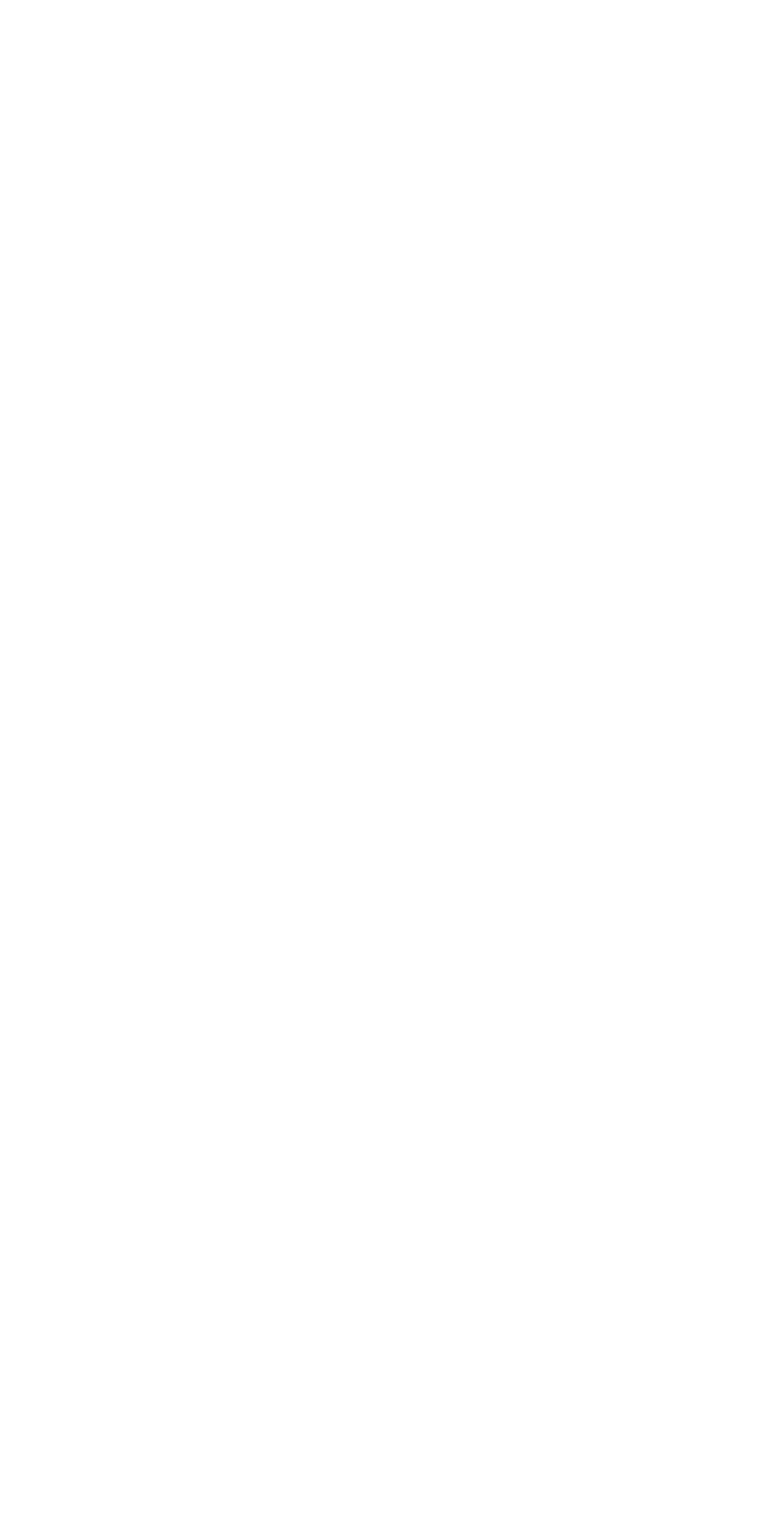
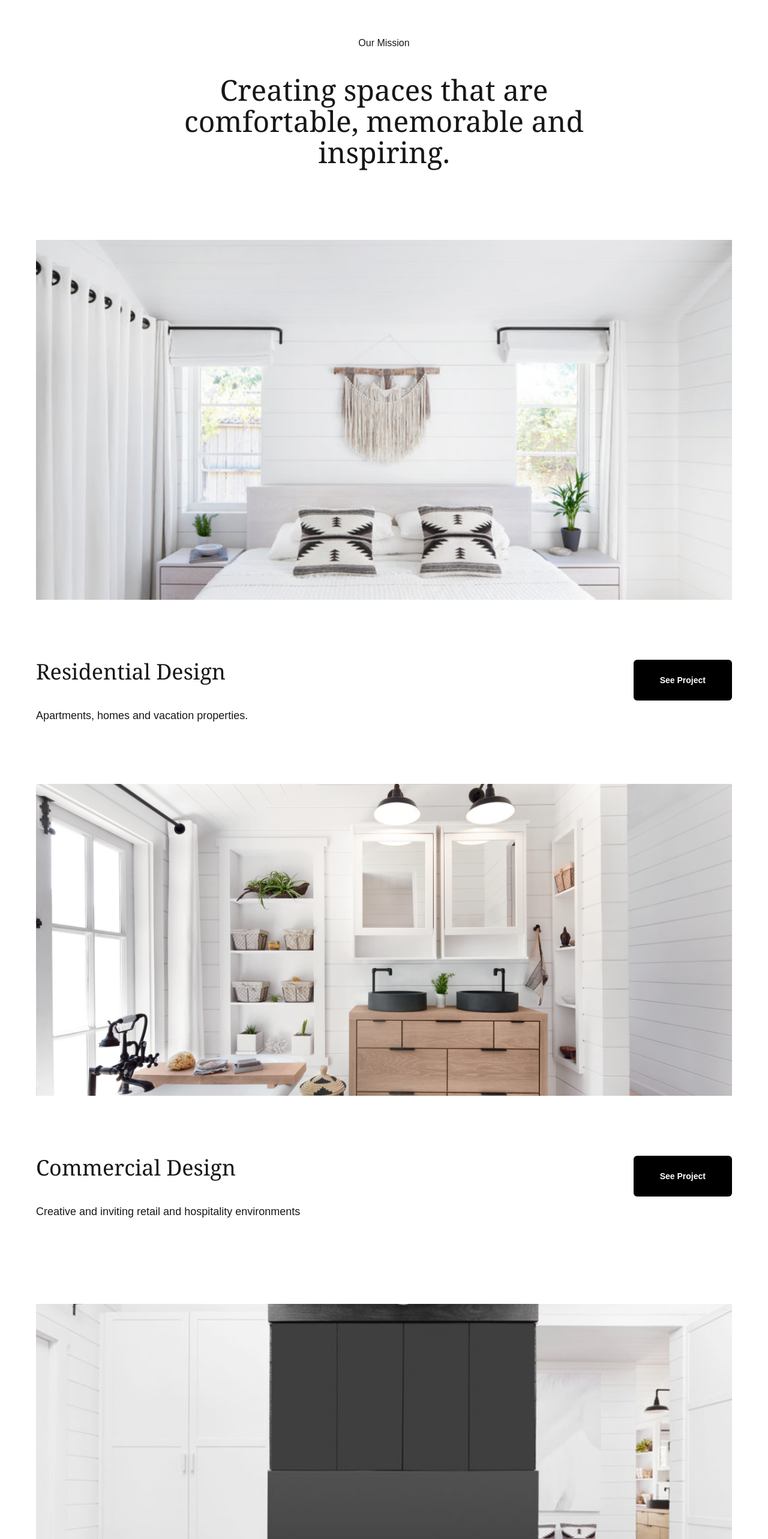
Before and after one commit to Freddy-Dev-Web/Portfolio, a Next.js app: page / in a window 1280 px wide. Shown: the part 140-2706 px from the top of the page at 60% size. Before the commit the page ends 800 px from the top, so only its background shows below. Built offline with nearby package versions, Linux system fonts and the light colour scheme.

Commit message:
Modication des images du projet

```diff
--- a/src/app/about/page.tsx
+++ b/src/app/about/page.tsx
@@ -7,7 +7,7 @@ const PageAbout = () => {
     <>
     <div className="flex  justify-between pt-60 pb-25 px-10">
       {/* Left Section */}
-      <div className='text-5xl'>
+      <div className='font-serif text-5xl'>
         <h2>Who we are</h2>
       </div>
 
@@ -22,12 +22,12 @@ const PageAbout = () => {
           </p>
         </div>
         {/* Image */}
-        <div className='pt-35'>
+        <div className='relative h-180 w-180 mt-25'>
           <Image
-          src="/img/about-1.jpg"
+          src="/images/about-us/about-us.jpg"
           alt="about"
-          width={700}
-          height={800}
+          className='object-cover'
+          fill
           />
         </div>
       </div>
--- a/src/app/ourservices/page.tsx
+++ b/src/app/ourservices/page.tsx
@@ -5,8 +5,8 @@ import Footer from '../components/footer'
 const PageServices = () => {
   return (
     <>
-    <div className='pt-20 pb-10'>
-    <div className='flex justify-between  pb-40 pt-40 px-19'>
+    <div className='pt-20 pb-10 px-15'>
+    <div className='flex justify-between  pb-40 pt-40'>
       {/* Left Section */}
       <div className='leading-8'>
         <h1 className='text-5xl text-bold pb-10'>Our Services</h1>
@@ -18,21 +18,21 @@ const PageServices = () => {
       {/* Right Section */}
       <div className='leading-8'>
         <section className='pb-25'>
-        <h2 className='text-bold text-3xl pb-8'>Dream it.</h2>
+        <h2 className='font-serif text-bold text-3xl pb-8'>Dream it.</h2>
         <p className='text-[18px]'>
         It all begins with an idea. Maybe you want to launch a <br /> business. Maybe you want to turn a hobby into  something <br /> more. Or maybe you have a creative project to share with the <br /> world. Whatever it is, the way you tell your story online can <br /> make all the difference.
         </p>
         </section>
 
         <section className='pb-25'>
-        <h2 className='text-bold text-3xl pb-8'>Build it.</h2>
+        <h2 className='font-serif text-bold text-3xl pb-8'>Build it.</h2>
         <p className='text-[18px]'>
         It all begins with an idea. Maybe you want to launch a<br /> business. Maybe you want to turn a hobby into  something<br /> more. Or maybe you have a creative project to share with <br /> the world. Whatever it is, the way you tell your story online can<br /> make all the difference.
         </p>
         </section>
 
         <section>
-        <h2 className='text-bold text-3xl pb-8'>Grow it.</h2>
+        <h2 className='font-serif text-bold text-3xl pb-8'>Grow it.</h2>
         <p className='text-[18px]'>
         It all begins with an idea. Maybe you want to launch a <br /> business. Maybe you want to turn a hobby into something <br /> more. Or maybe you have a creative project to share with <br /> the world. Whatever it is, the way you tell your story online can <br /> make all the difference.
         </p>
@@ -41,14 +41,14 @@ const PageServices = () => {
     </div>
 
     {/* Image Section */}
-    <div>
-        <Image
-        className=' px-10'
-        src='/img/commercial/blog-1.jpg'
-        alt='Our Services'
-        width={1520}
-        height={1080} />
-    </div>
+    <div className='relative h-130'>
+       <Image
+       src='/images/commercial/Stocksy_txp9c995bd1cMI100_Large_1188910.jpg'
+       alt="Commercial Design"
+       className='object-cover'
+       fill
+       />
+      </div>
     </div>
 
     {/* Footer Section */}
--- a/src/app/page.tsx
+++ b/src/app/page.tsx
@@ -6,16 +6,104 @@ import Footer from './components/footer'
 const Work = () => {
   return (
     <>
-      <div>
-        <div>
-          <p>
+      <div className='pt-50 pb-25 px-15 '>
+        <div className='flex flex-col justify-center  items-center pb-30'>
+          <p className='text-1xl pb-10'>
             Our Mission
           </p>
-          <p>
+          <p className='font-serif leading-13 text-center text-5xl'>
           Creating spaces that are <br /> comfortable, memorable and <br /> inspiring.
-
           </p>
         </div>
+
+          {/* Residential Section */}
+          <div>
+            <div className='relative h-150'>
+              <Image
+              src='/images/residential/Stocksy_txp9c995bd1cMI100_Large_1192028 (1).jpg'
+              alt="Residential Design"
+              className='object-cover'
+              fill
+              />
+            </div>
+
+            <div className='flex justify-between py-25'>
+              {/* Left text */}
+              <div className=''>
+                <h3 className='font-serif text-4xl pb-10'>
+                Residential Design
+                </h3>
+                <p className='text-[18px]'>
+                Apartments, homes and vacation properties.
+                </p>
+              </div>
+              {/* Right Button */}
+              <div>
+                <Button />
+              </div>
+            </div>
+          </div>
+
+          {/* Commercial Section */}
+          <div>
+            <div className='relative h-130'>
+              <Image
+              src='/images/commercial/Stocksy_txp9c995bd1cMI100_Large_1188910.jpg'
+              alt="Commercial Design"
+              className='object-cover'
+              fill
+              />
+            </div>
+
+            <div className='flex justify-between py-25'>
+              {/* Left text */}
+              <div className=''>
+                <h3 className='font-serif text-4xl pb-10'>
+                Commercial Design
+                </h3>
+                <p className='text-[18px]'>
+                Creative and inviting retail and hospitality environments
+                </p>
+              </div>
+              {/* Right Button */}
+              <div>
+                <Button />
+              </div>
+            </div>
+          </div>
+
+          {/* Experiential Section */}
+          <div>
+            <div className='relative h-150 translate-y-10 '>
+              <Image
+              src='/images/experiential/download+copy+2 (1).jpeg'
+              alt="Commercial Design"
+              className='object-cover '
+              fill
+              />
+            </div>
+
+            <div className='flex justify-between pt-30'>
+              {/* Left text */}
+              <div className=''>
+                <h3 className='font-serif text-4xl pb-10'>
+                Experiential Design
+                </h3>
+                <p className='text-[18px]'>
+                Temporary and permanent branded spaces.
+                </p>
+              </div>
+              {/* Right Button */}
+              <div>
+                <Button />
+              </div>
+            </div>
+          </div>
+      </div>
+
+      {/* Footer Section */}
+      <div>
+        <Footer/>
       </div>
     </>
   )
--- a/src/app/work/page.tsx
+++ b/src/app/work/page.tsx
@@ -1,123 +1,111 @@
-import React from 'react'
-import Image from 'next/image';
+import Image from 'next/image'
 import Button from '../components/Button'
 import Footer from '../components/footer'
 
 
-const PageWork = () => {
+const Work = () => {
   return (
     <>
-    <div className="flex flex-col items-center justify-center min-h-screen pt-50 pb-15 px-5">
-        <span className="text-1.5xl">
+      <div className='pt-50 pb-25 px-15 '>
+        <div className='flex flex-col justify-center  items-center pb-30'>
+          <p className='text-1xl pb-10'>
             Our Mission
-        </span>
-        <div className="font-serif text-5xl text-center pt-10 leading-15">
-          <h1>
+          </p>
+          <p className='font-serif leading-13 text-center text-5xl'>
           Creating spaces that are <br /> comfortable, memorable and <br /> inspiring.
-          </h1>
+          </p>
         </div>
 
           {/* Residential Section */}
           <div>
-          <section className='pt-30'>
-            <div className=''>
+            <div className='relative h-150'>
               <Image
-              src="/img/residential/los-angeles.jpg"
-              alt="los-angeles"
-              width={1200}
-              height={100}
+              src='/images/residential/Stocksy_txp9c995bd1cMI100_Large_1192028 (1).jpg'
+              alt="Residential Design"
+              className='object-cover'
+              fill
               />
             </div>
 
-            <div className='flex justify-between items-center pt-15'>
+            <div className='flex justify-between py-25'>
+              {/* Left text */}
               <div className=''>
-              <div className='text-4xl'>
-              <h2>
+                <h3 className='font-serif text-4xl pb-10'>
                 Residential Design
-              </h2>
+                </h3>
+                <p className='text-[18px]'>
+                Apartments, homes and vacation properties.
+                </p>
               </div>
-              <div className='pt-10 text-1xl'>
-              <span>
-              Apartments, homes and vacation properties.
-              </span>
-              </div>
-              </div>
-
-              {/* Button Section */}
+              {/* Right Button */}
               <div>
                 <Button />
               </div>
             </div>
-          </section>
+          </div>
 
           {/* Commercial Section */}
-          <section className='pt-30'>
           <div>
+            <div className='relative h-130'>
               <Image
-              src="/img/commercial/blog-1.jpg"
-              alt="blog-1"
-              width={1200}
-              height={100}
+              src='/images/commercial/Stocksy_txp9c995bd1cMI100_Large_1188910.jpg'
+              alt="Commercial Design"
+              className='object-cover'
+              fill
               />
             </div>
 
-            <div className='flex justify-between items-center pt-15'>
+            <div className='flex justify-between py-25'>
+              {/* Left text */}
+              <div className=''>
+                <h3 className='font-serif text-4xl pb-10'>
+                Commercial Design
+                </h3>
+                <p className='text-[18px]'>
+                Creative and inviting retail and hospitality environments
+                </p>
+              </div>
+              {/* Right Button */}
               <div>
-              <div className='text-4xl'>
-              <h2>
-                Commercial Design
-              </h2>
+                <Button />
               </div>
-              <div className='pt-10 text-1xl'>
-              <span>
-              Apartments, homes and vacation properties.
-              </span>
             </div>
           </div>
 
-              {/* Buttton Section */}
-              <Button />
-            </div>
-          </section>
-
           {/* Experiential Section */}
-          <section className='pt-30'>
           <div>
+            <div className='relative h-150 translate-y-10 '>
               <Image
-              src="/img/experiential/deco3.jpg"
-              alt="los-angeles"
-              width={1200}
-              height={100}
+              src='/images/experiential/download+copy+2 (1).jpeg'
+              alt="Commercial Design"
+              className='object-cover '
+              fill
               />
             </div>
 
-            <div className='flex justify-between items-center pt-15'>
+            <div className='flex justify-between pt-30'>
+              {/* Left text */}
+              <div className=''>
+                <h3 className='font-serif text-4xl pb-10'>
+                Experiential Design
+                </h3>
+                <p className='text-[18px]'>
+                Temporary and permanent branded spaces.
+                </p>
+              </div>
+              {/* Right Button */}
               <div>
-              <div className='text-4xl'>
-              <h2>
-                Experiential Design
-              </h2>
+                <Button />
               </div>
-              <div className='pt-10 text-1xl'>
-              <span>
-              Apartments, homes and vacation properties.
-              </span>
+            </div>
           </div>
       </div>
 
-              {/* Button Section */}
-              <Button />
-            </div>
-          </section>
-        </div>
-
-    </div>
+      {/* Footer Section */}
       <div>
-          {/* Footer Section */}
-        <Footer />
+        <Footer/>
       </div>
     </>
-  );
+  )
 }
-
-export default PageWork
+export default Work
```
Also changed, not shown: package.json (+6 -5 lines), src/app/contact/page.tsx (+88 -1 lines), 1 other file (tests, documents, lock files or other folders). Lines whose indentation alone changed are shown as unchanged.
